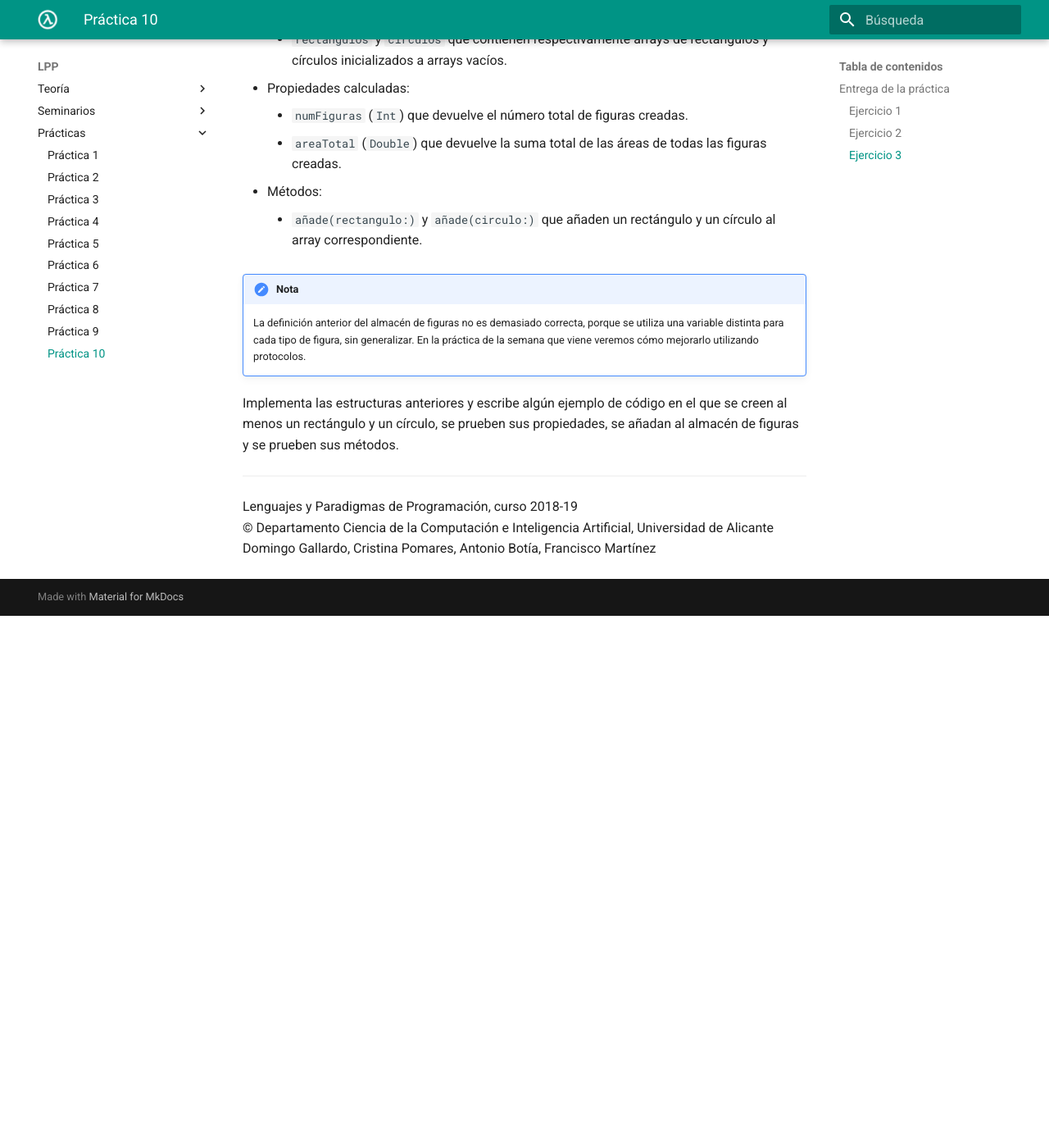
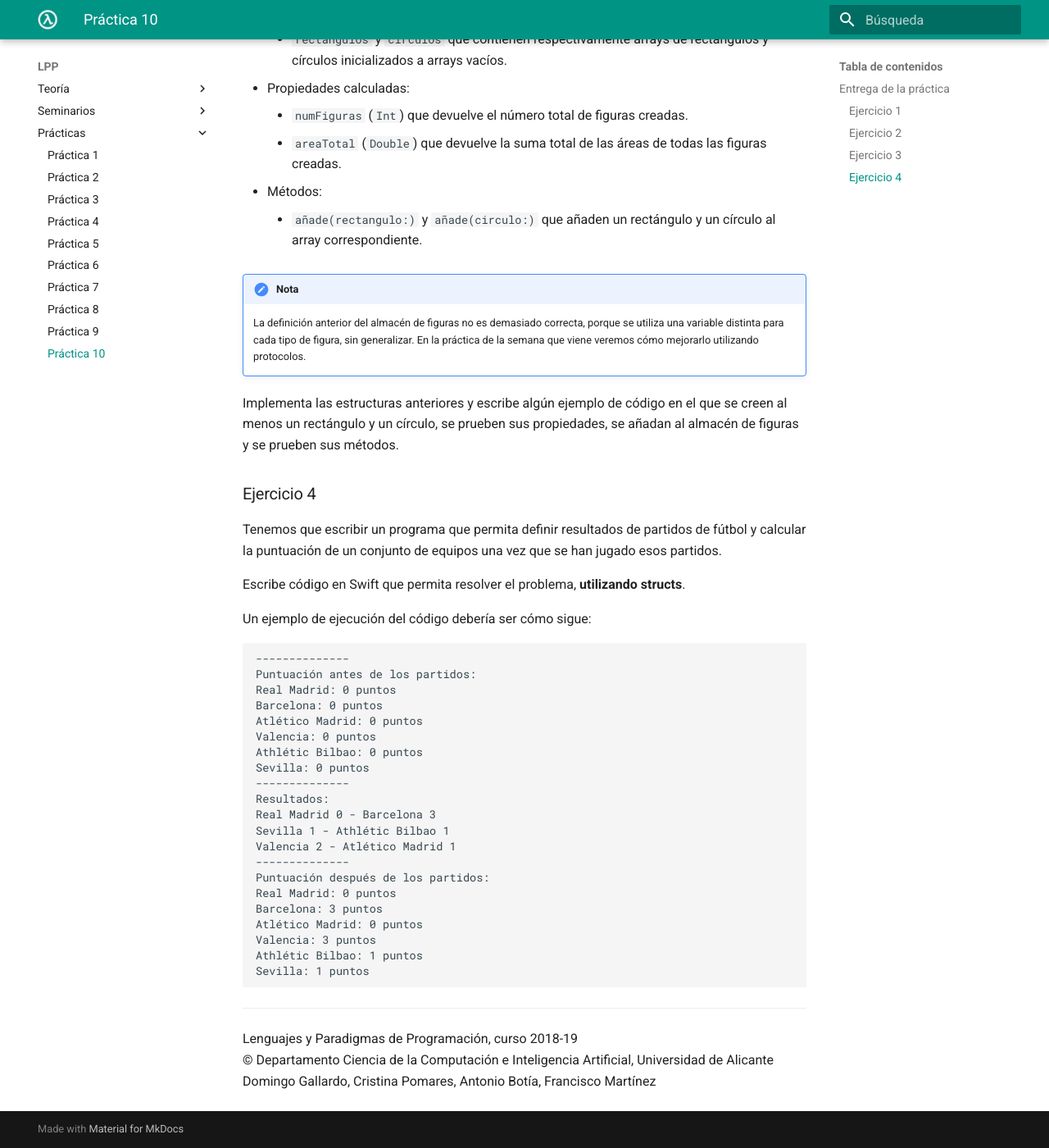
Before and after one commit to domingogallardo/apuntes-lpp, an MkDocs documentation site: the page built from docs/practicas/practica10/practica10.md, in a window 1280 px wide and 1400 px high, scrolled down 4097 px. Shown: the whole window at 82% size. Built offline with MkDocs 1.6.1 and Material for MkDocs 9.7.7, drawn with Linux system fonts in a browser that asks for light colours; before the commit the page ends 4848 px from its top, so only the background shows below that.

Commit message:
Último ejercicio

````diff
--- a/docs/practicas/practica10/practica10.md
+++ b/docs/practicas/practica10/practica10.md
@@ -229,6 +229,40 @@ código en el que se creen al menos un rectángulo y un círculo, se
 prueben sus propiedades, se añadan al almacén de figuras y se prueben
 sus métodos.
 
+### Ejercicio 4 ###
+
+Tenemos que escribir un programa que permita definir resultados de
+partidos de fútbol y calcular la puntuación de un conjunto de equipos
+una vez que se han jugado esos partidos.
+
+Escribe código en Swift que permita resolver el problema, **utilizando structs**.
+
+Un ejemplo de ejecución del código debería ser cómo sigue:
+
+```
+--------------
+Puntuación antes de los partidos:
+Real Madrid: 0 puntos
+Barcelona: 0 puntos
+Atlético Madrid: 0 puntos
+Valencia: 0 puntos
+Athlétic Bilbao: 0 puntos
+Sevilla: 0 puntos
+--------------
+Resultados:
+Real Madrid 0 - Barcelona 3
+Sevilla 1 - Athlétic Bilbao 1
+Valencia 2 - Atlético Madrid 1
+--------------
+Puntuación después de los partidos:
+Real Madrid: 0 puntos
+Barcelona: 3 puntos
+Atlético Madrid: 0 puntos
+Valencia: 3 puntos
+Athlétic Bilbao: 1 puntos
+Sevilla: 1 puntos
+```
+
 ----
 
 Lenguajes y Paradigmas de Programación, curso 2018-19
````
